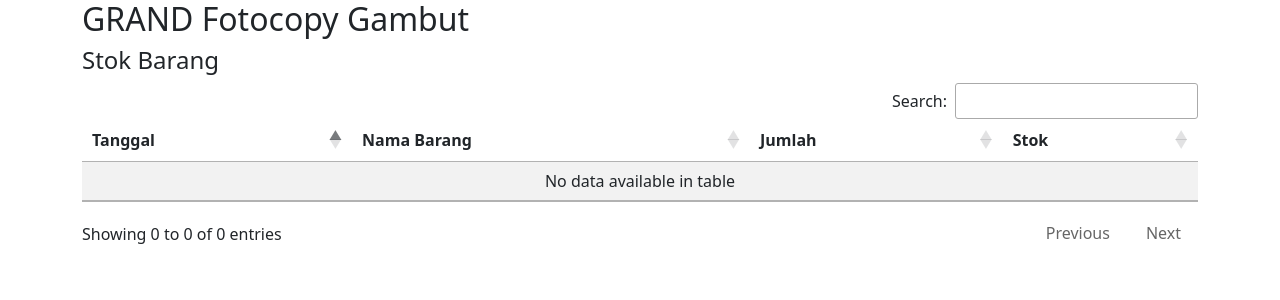
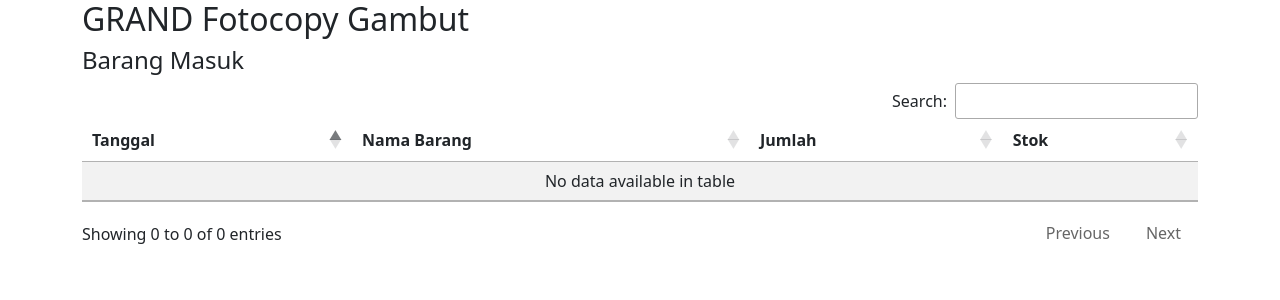
Before and after one commit to erlangga-avx/adminsaya, a PHP site: page /exportmasuk.php in a window 1280 px wide. Shown: the top 300 px of the page. Run offline with PHP 8.4, Linux system fonts and the light colour scheme; the visitor is signed in with stand-in values (Sample User, id 1); data that the repository does not hold is empty; some libraries are stand-ins or nearby versions.

Commit message:
export barang masuk pt 3

```diff
--- a/exportmasuk.php
+++ b/exportmasuk.php
@@ -19,7 +19,7 @@ require 'cek.php';
 <body>
 <div class="container">
 			<h2>GRAND Fotocopy Gambut</h2>
-			<h4>Stok Barang</h4>
+			<h4>Barang Masuk</h4>
 				<div class="data-tables datatable-dark">
 
 					<!-- Masukkan table nya disini, dimulai dari tag TABLE -->
```
